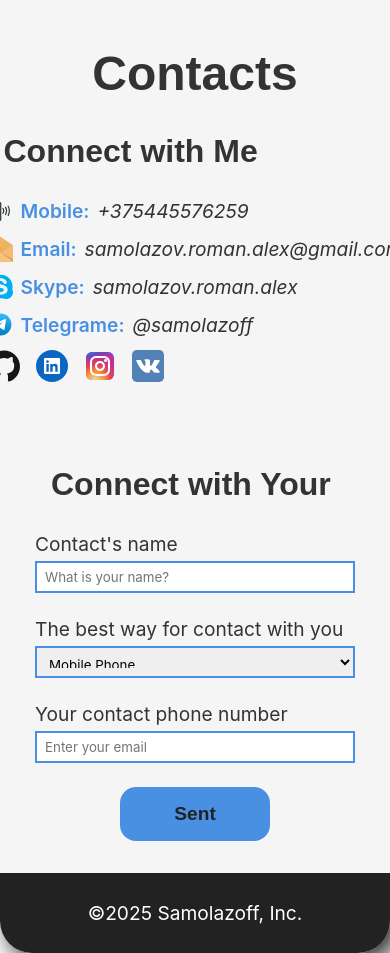
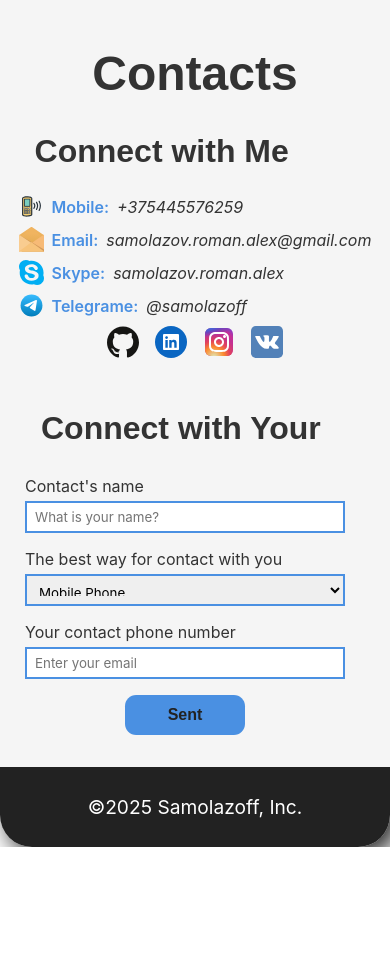
Before and after one commit to samolazoff/portfolio-samolazoff, a React (Vite) app in the folder frontend/: page / in a window 390 px wide. Shown: the part 1497-2450 px from the top of the page. After the commit the page ends 2344 px from the top, so only its background shows below. Built offline with nearby package versions, Linux system fonts and the light colour scheme.

Commit message:
Add responability contacts

```diff
--- a/frontend/src/components/Contacts/Contacts.scss
+++ b/frontend/src/components/Contacts/Contacts.scss
@@ -13,6 +13,7 @@
         flex-wrap: wrap;
     }
     .block-addresses{
+        min-width: 400px;
         display: flex;
         flex-direction: column;
         justify-content: flex-start;
@@ -36,9 +37,31 @@
     }
 }
 .form-connect-wrap{
-     display: flex;
-        flex-direction: column;
-        justify-content: flex-start;
-        align-items: flex-start;
-        gap: .8rem;
+    display: flex;
+    flex-direction: column;
+    justify-content: flex-start;
+    align-items: flex-start;
+    gap: .8rem;
+    min-width: 400px;
 }
+@media (max-width: 992px) {
+    .contacts{
+        &-wrap{
+            gap: 2rem;
+        }
+        .block-addresses{
+            min-width: 340px;
+            justify-content: flex-start;
+            gap: .5rem;
+            .social-media{
+                align-self: center;
+            }
+            .address{
+                font-size: 1.0rem;
+            }
+        }
+    }
+    .form-connect-wrap{
+        min-width: 340px;
+    }
+}
--- a/frontend/src/components/FormConnect/FormConnect.scss
+++ b/frontend/src/components/FormConnect/FormConnect.scss
@@ -44,3 +44,18 @@
         }
     }
 }
+
+@media (max-width: 992px) {
+    .form-connection{
+        gap: 1.0rem;
+        button{
+            min-width: 120px;
+            padding: 0.7rem .3rem;
+            border-radius: .7rem;
+            font-size: 1rem;
+        }
+        .box-input{
+            font-size: 1.0rem;
+        }
+    }
+}
```
Also changed, not shown: 1 other file (tests, documents, lock files or other folders).
